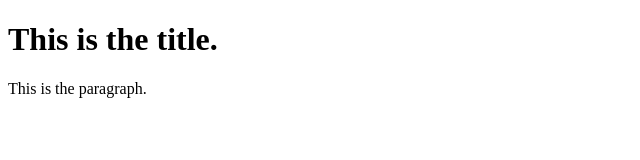
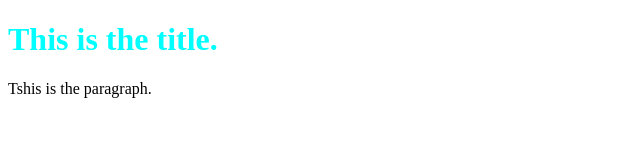
Before and after one commit to aho-tcsyl/website, a plain HTML site: page index.html in a window 1280 px wide. Shown: the whole page, without its empty margins (0-640 px from the left). Drawn offline with Linux system fonts and the light colour scheme.

Commit message:
Added style sheet

```diff
--- a/index.html
+++ b/index.html
@@ -1,7 +1,14 @@
 <!DOCTYPE html>
-<html>
-<body>
-	<h1>This is the title.</h1>
-	<p>This is the paragraph.</p>
-</body>
+<html lang="en">
+	<head>
+		<meta charset="UTF-8">
+		<meta name="viewport" content="width=device-width, initial-scale=1.0">
+		<meta http-equiv="X-UA-Compatible" content="ie=edge">
+		<link rel="stylesheet" href="style.css">
+		<title>Ally Ho</title>
+	</head>
+	<body>
+		<h1>This is the title.</h1>
+		<p>Tshis is the paragraph.</p>
+	</body>
 </html>
--- /dev/null
+++ b/style.css
@@ -0,0 +1,3 @@
+h1{
+	color: aqua;
+}
```
